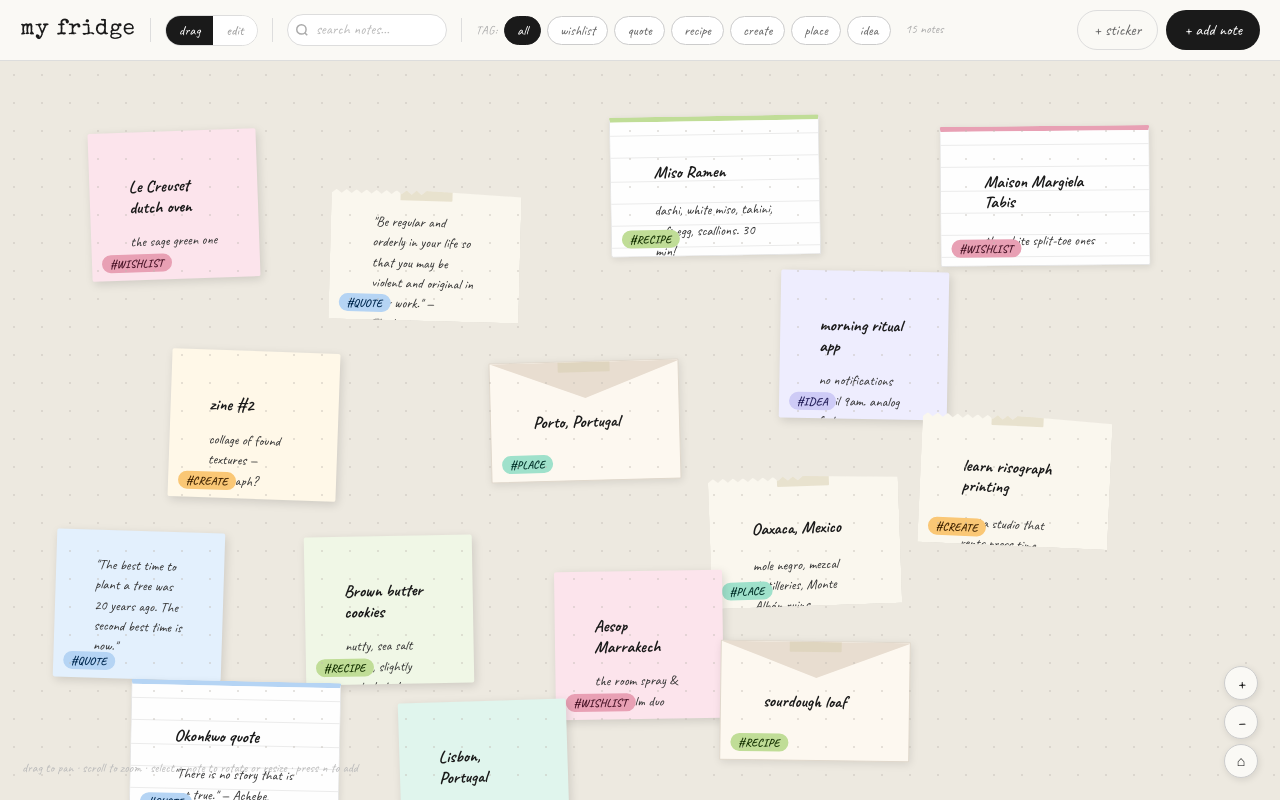
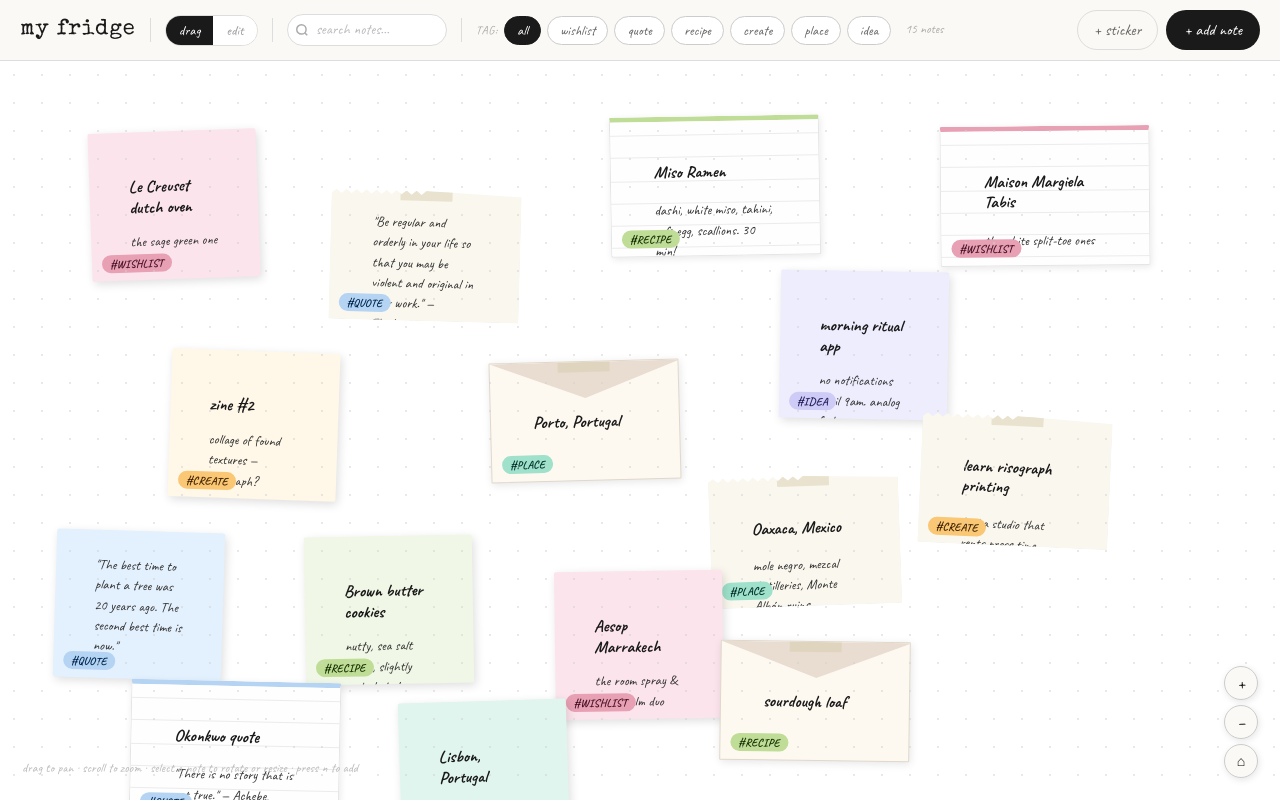
Before and after one commit to angelinakwang/fridgeCanvas, a React (Vite) app: page / in a window 1280 px wide. Built offline with nearby package versions, Linux system fonts and the light colour scheme.

Commit message:
Change canvas background to white
https://claude.ai/code/session_01DEtG8RkZHNKdqvfW3y7h6J

```diff
--- a/src/App.module.css
+++ b/src/App.module.css
@@ -3,7 +3,7 @@
   position: relative;
   overflow: hidden;
   cursor: grab;
-  background: #ede9e0;
+  background: #ffffff;
 }
 
 .inner {
@@ -16,9 +16,9 @@
 .grid {
   position: absolute;
   inset: 0;
-  background-image: radial-gradient(circle, #c0bab2 1px, transparent 1px);
+  background-image: radial-gradient(circle, #d0d0d0 1px, transparent 1px);
   background-size: 28px 28px;
-  opacity: 0.4;
+  opacity: 0.5;
   pointer-events: none;
 }
 
```
